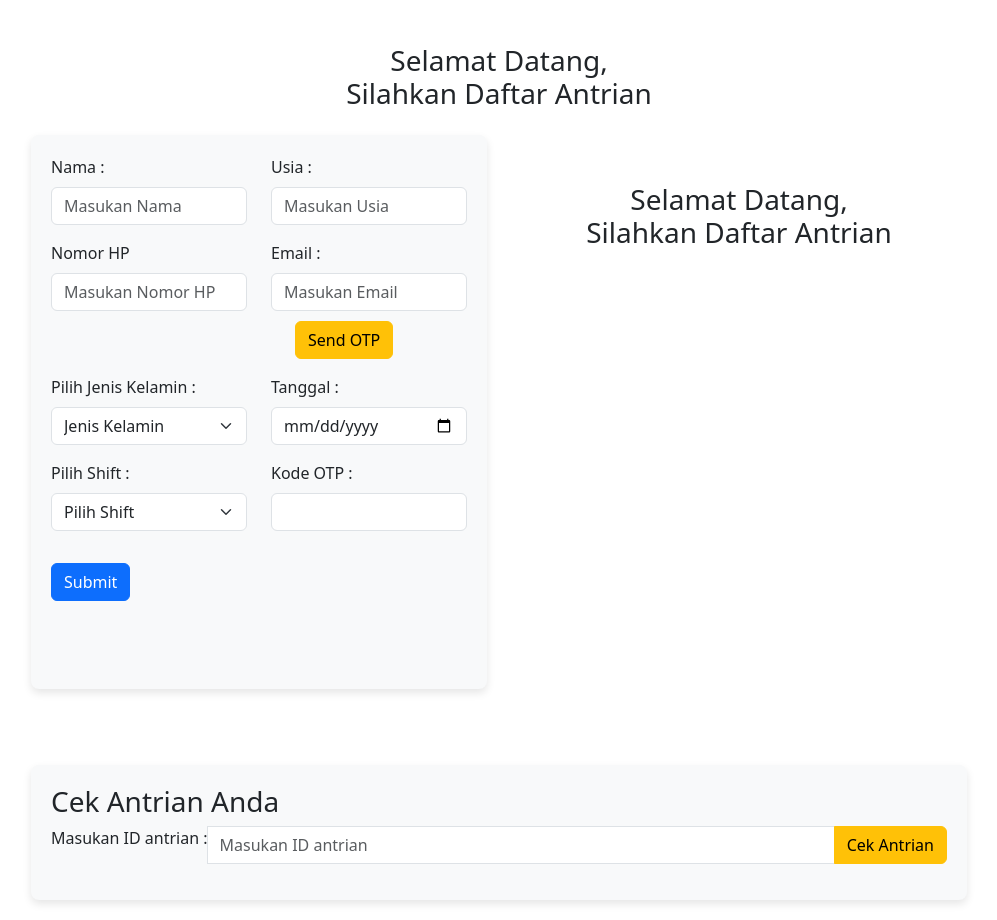
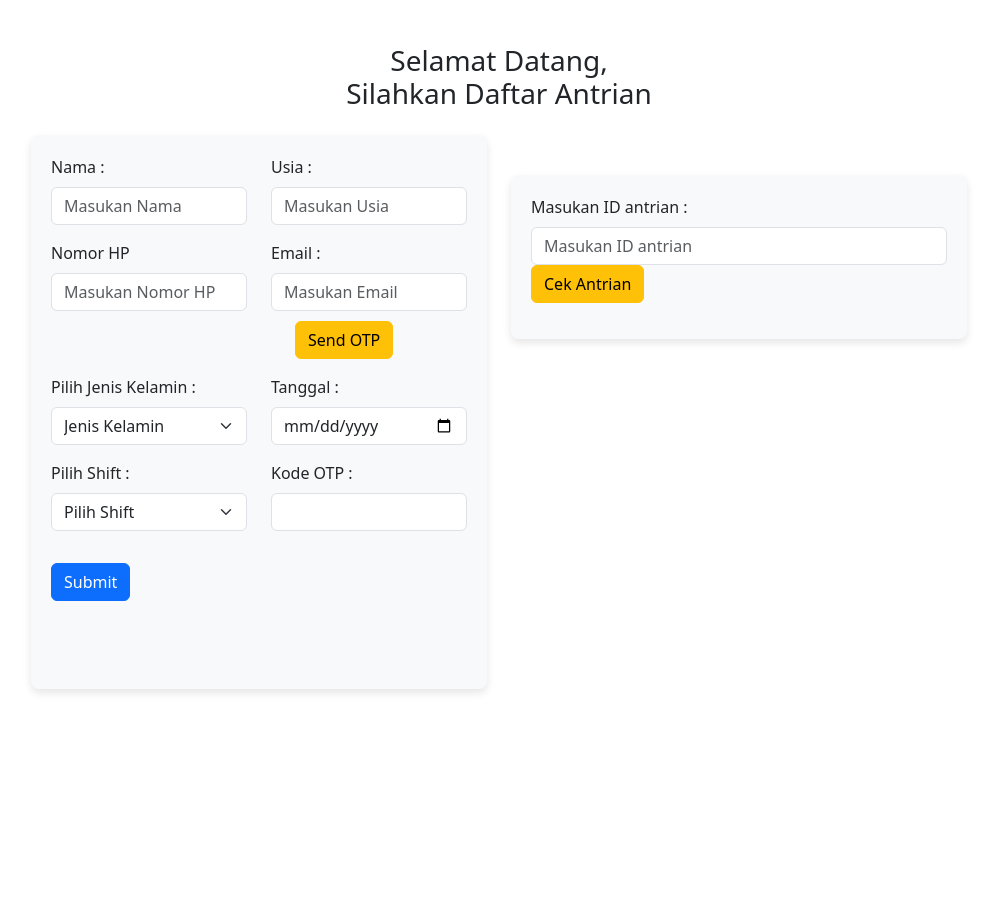
Before and after one commit to afrizalfathan/view-klinik, a React (Vite) app: page /queue in a window 1280 px wide. Shown: the part 140-1060 px from the top of the page, without its empty margins (141-1138 px from the left). After the commit the page ends 869 px from the top, so only its background shows below. Built offline with nearby package versions, Linux system fonts and the light colour scheme.

Commit message:
Update CreateQueue.jsx

```diff
--- a/src/pages/CreateQueue.jsx
+++ b/src/pages/CreateQueue.jsx
@@ -308,17 +308,8 @@ function Queue() {
           </div>
         </Col>
         <Col>
-          <h3 className="text-center mt-5">
-            Selamat Datang,
-            <br /> Silahkan Daftar Antrian
-          </h3>
-        </Col>
-      </Row>
-      <Row className="mt-3">
-        <Col>
           <div className="aside-antrian">
-            <h3>Cek Antrian Anda</h3>
-            <InputGroup className="mb-3">
+            <Form.Group className="mb-3">
               <Form.Label>Masukan ID antrian : </Form.Label>
               <Form.Control
                 placeholder="Masukan ID antrian"
@@ -330,11 +321,11 @@ function Queue() {
               >
                 Cek Antrian
               </Button>
-            </InputGroup>
-            {noDataFound && (
-              <Alert variant="danger">Halaman tidak ditemukan</Alert>
-            )}
+            </Form.Group>
           </div>
+          {noDataFound && (
+            <Alert variant="danger">Halaman tidak ditemukan</Alert>
+          )}
         </Col>
       </Row>
     </Container>
```
